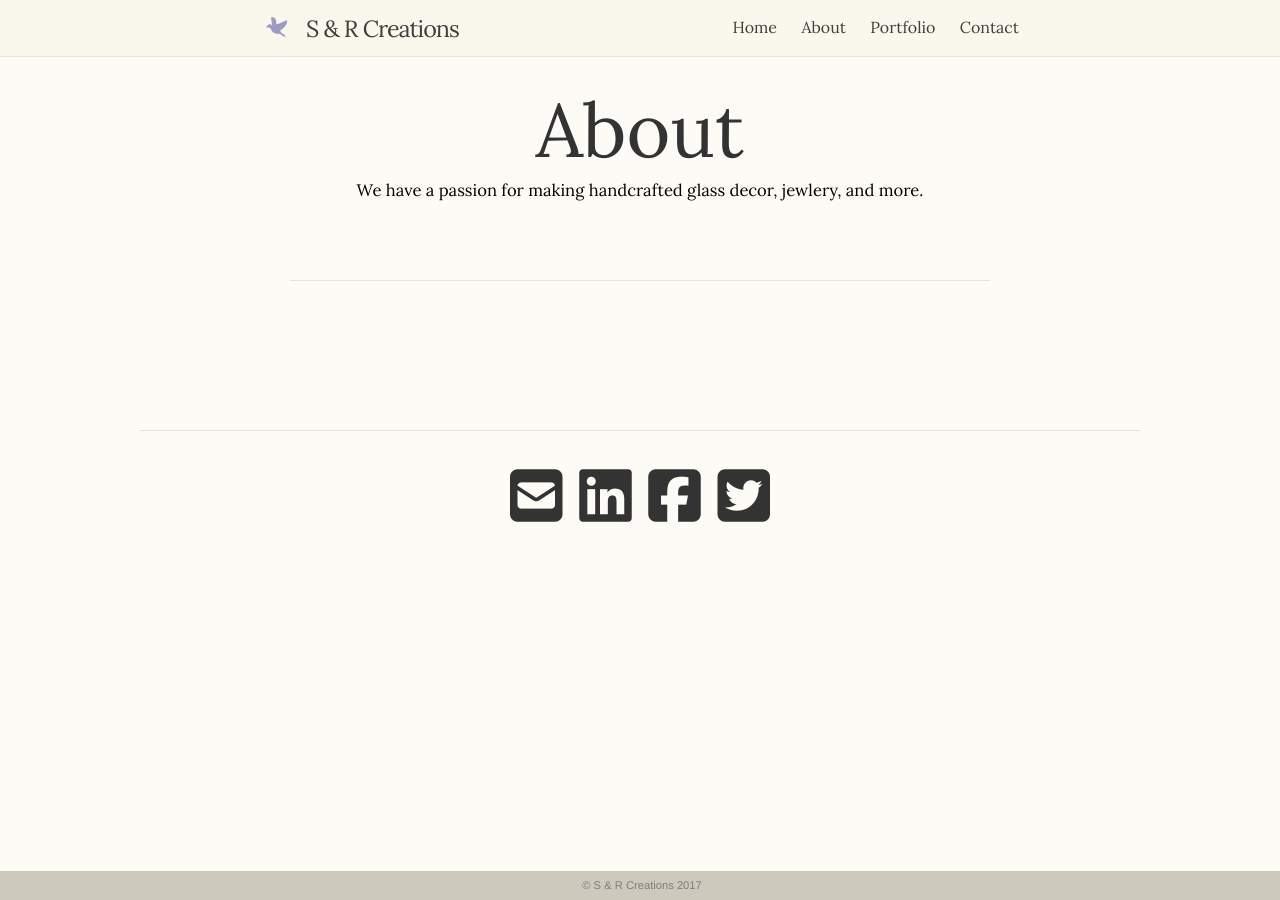
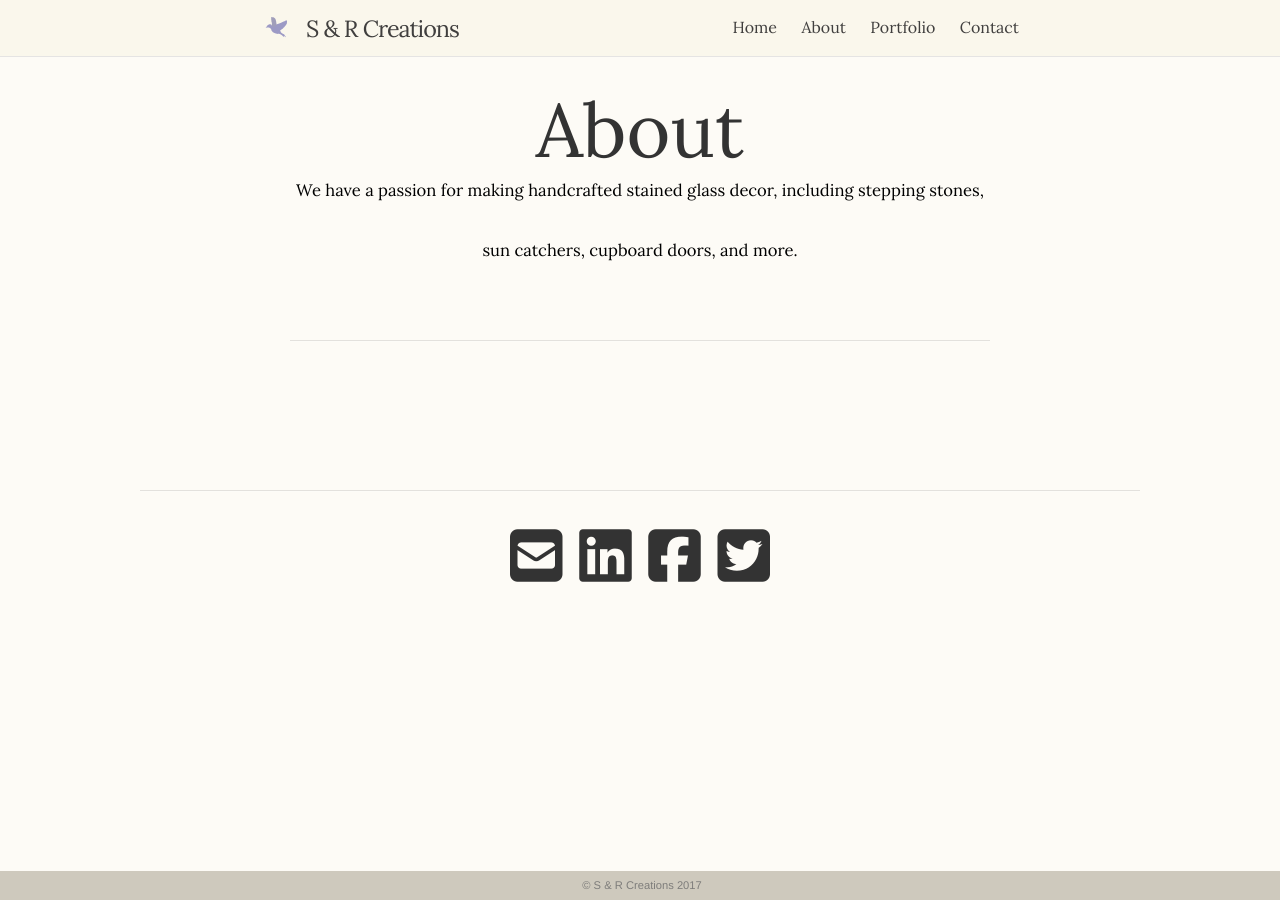
Before and after one commit to l3rittny/sandrcreations.github.io, a Jekyll site: the page built from about.md, in a window 1280 px wide. Built offline with Jekyll 4.4.1, drawn with Linux system fonts in a browser that asks for light colours; nearby versions of some CDN libraries; a script that is not in the unit is left out.

Commit message:
Update from Forestry.io - about.md

```diff
--- a/about.md
+++ b/about.md
@@ -1,8 +1,9 @@
 ---
 layout: page
 title: About
-description: "We have a passion for making handcrafted glass decor, jewlery, and more."
-permalink: /about/
+description: We have a passion for making handcrafted stained glass decor, including
+  stepping stones, sun catchers, cupboard doors, and more.
+permalink: "/about/"
 ---
 
 <!--img class="col one right" src="/img/prof_pic.jpg"-->
```
